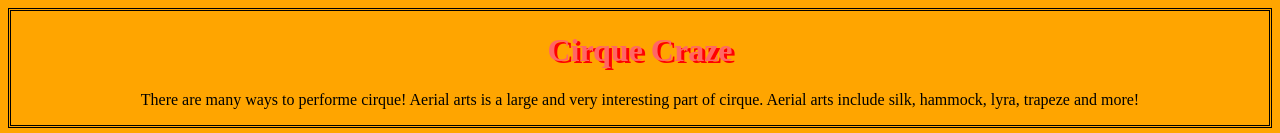
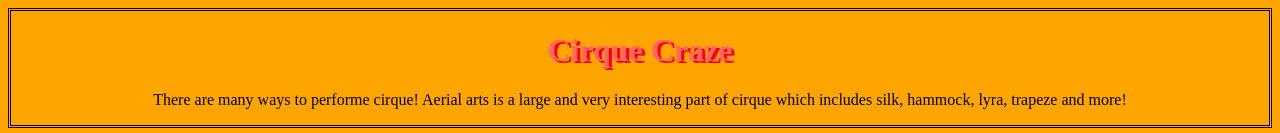
Before and after one commit to coder123n/cirque-craze, a plain HTML site: page index.html in a window 1280 px wide. Shown: the top 133 px of the page. Drawn offline with Linux system fonts and the light colour scheme.

Commit message:
Update index.html

```diff
--- a/index.html
+++ b/index.html
@@ -46,8 +46,8 @@
 <body>
   <h1 style="color:rgb(255, 102, 102);">Cirque Craze</h1>
   <p>
-    There are many ways to performe cirque! Aerial arts is a large and very interesting part of cirque.
-    Aerial arts include silk, hammock, lyra, trapeze and more!
+    There are many ways to performe cirque! Aerial arts is a large and very interesting part of cirque
+    which includes silk, hammock, lyra, trapeze and more!
   </p>
 
 <div class="gallery">
```
